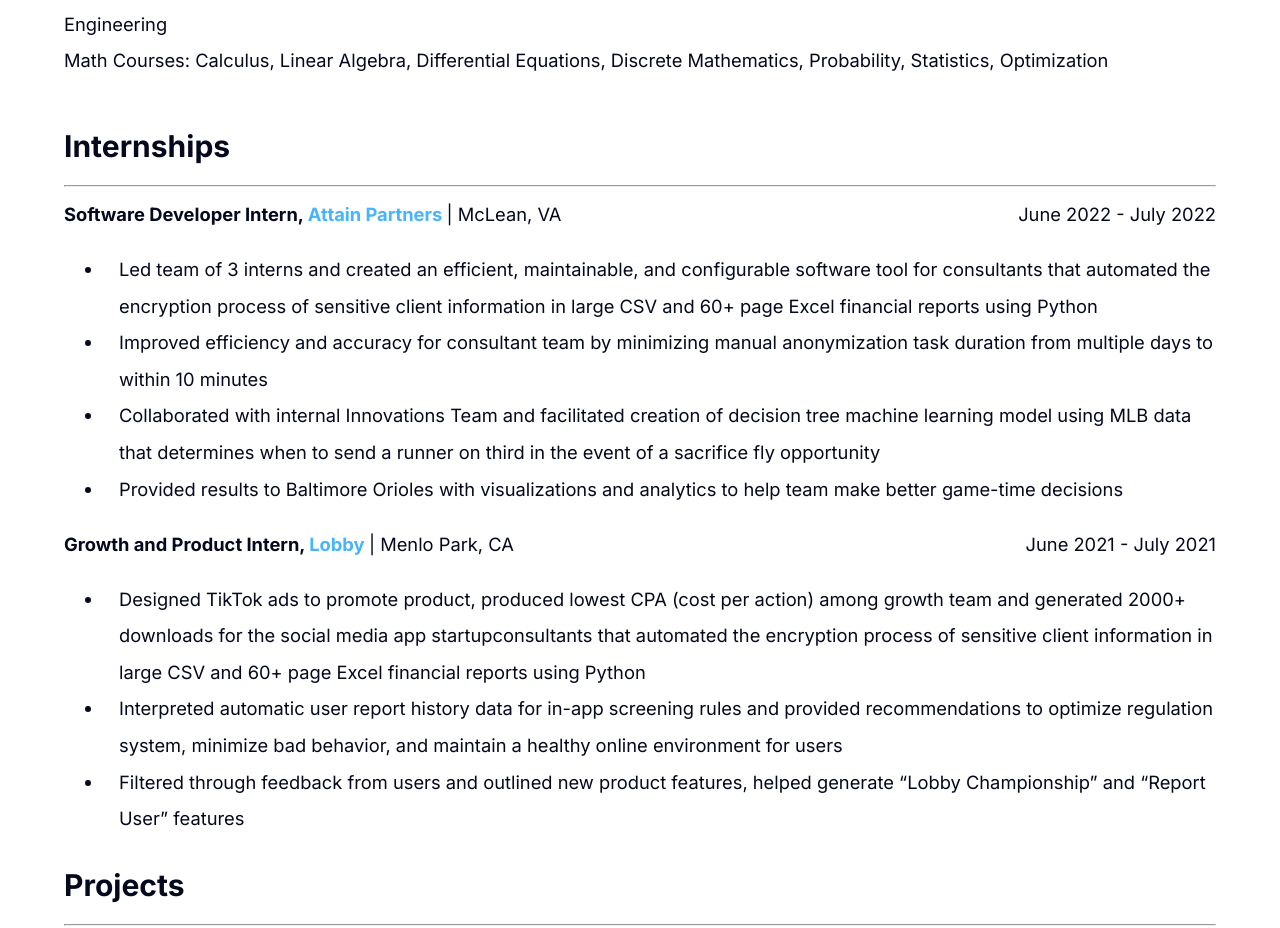
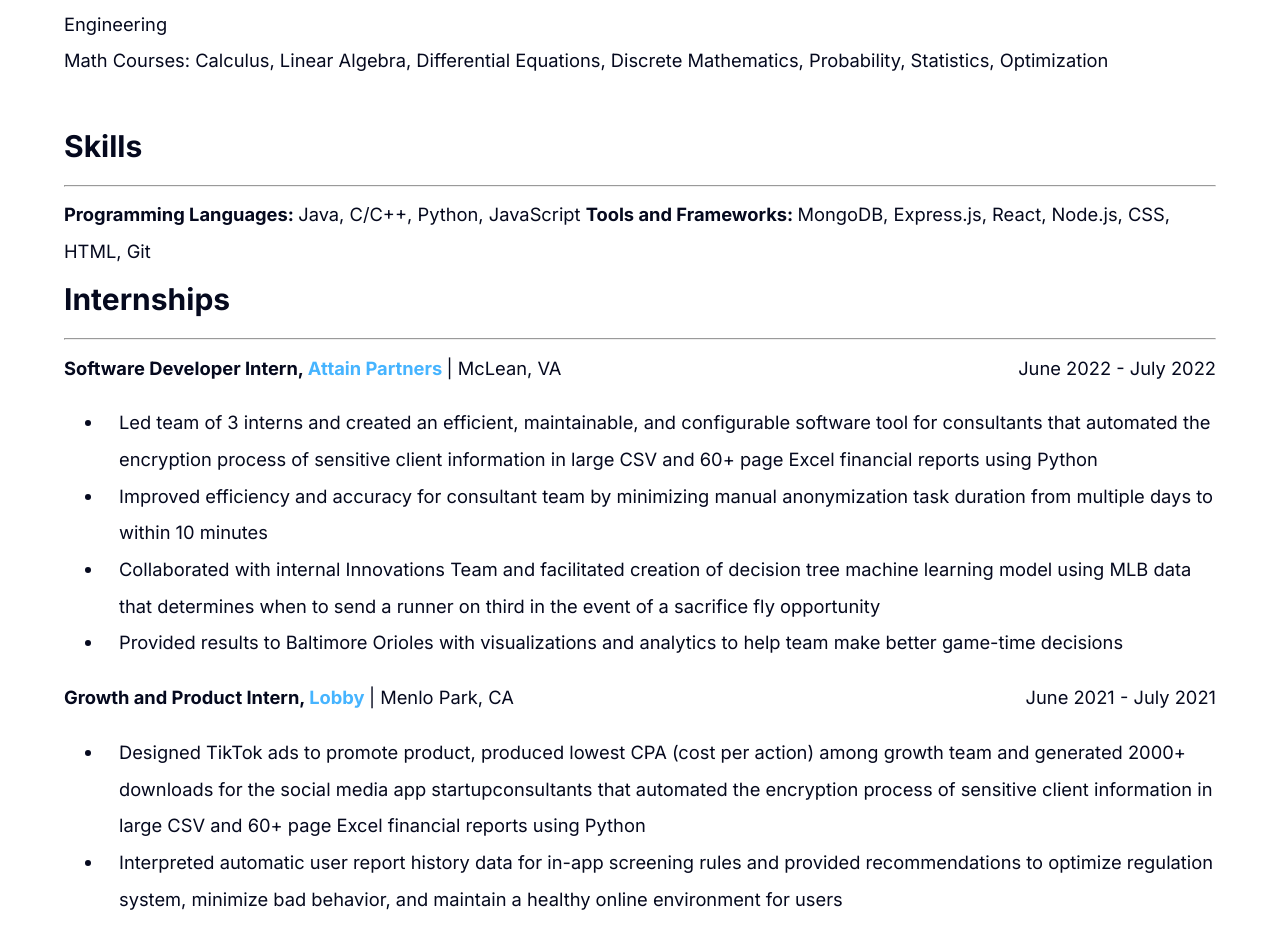
Before and after one commit to tshi13/Personal-Website, an Astro site: page /about in a window 1280 px wide. Shown: the part 1201-2129 px from the top of the page. Built offline with nearby package versions, Linux system fonts and the light colour scheme; Astro itself is replaced by a stand-in of ours.

Commit message:
Update about.astro

```diff
--- a/src/pages/about.astro
+++ b/src/pages/about.astro
@@ -45,6 +45,11 @@ import Button from '../components/Button/index.jsx';
 				<b>GPA: </b> 3.94/4.0, Dean’s List <br>
 				CS Courses: Data Structures, Algorithms, Computer System Fundamentals, Full Stack JavaScript, Object Oriented Software Engineering <br>
 				Math Courses: Calculus, Linear Algebra, Differential Equations, Discrete Mathematics, Probability, Statistics, Optimization <br><br>
+
+				<b style="font-size: 30px;">Skills</b> <hr>
+				<b>Programming Languages: </b>  Java, C/C++, Python, JavaScript
+				<b>Tools and Frameworks: </b> MongoDB, Express.js, React, Node.js, CSS, HTML, Git <br>
+
 
 				<b style="font-size: 30px;">Internships</b> <hr>
 				<b>Software Developer Intern, <a href="https://attainpartners.com/" style="text-decoration: none;">Attain Partners</a> </b> | McLean, VA  <span style="float:right">June 2022 - July 2022</span><br>
```
